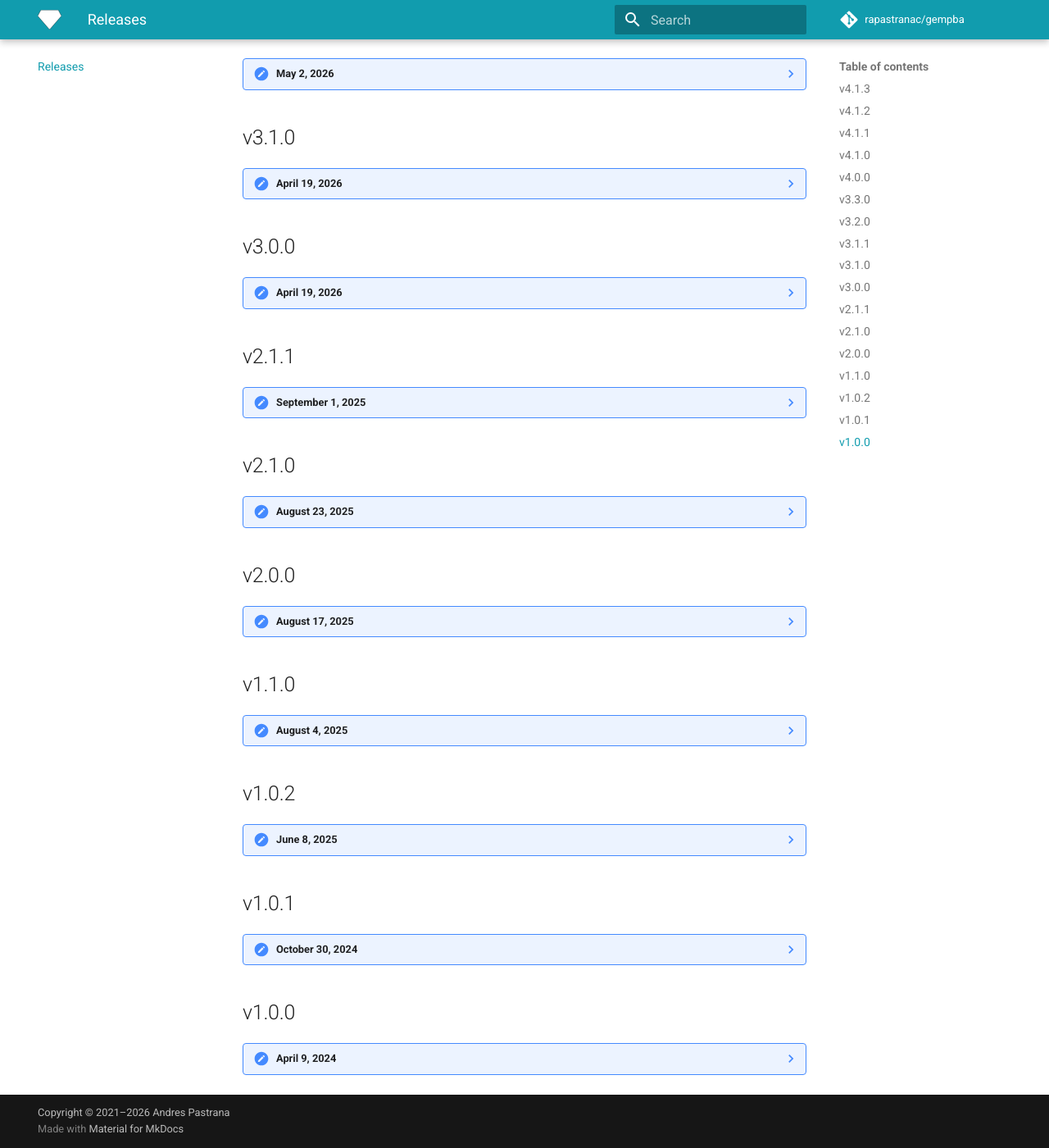
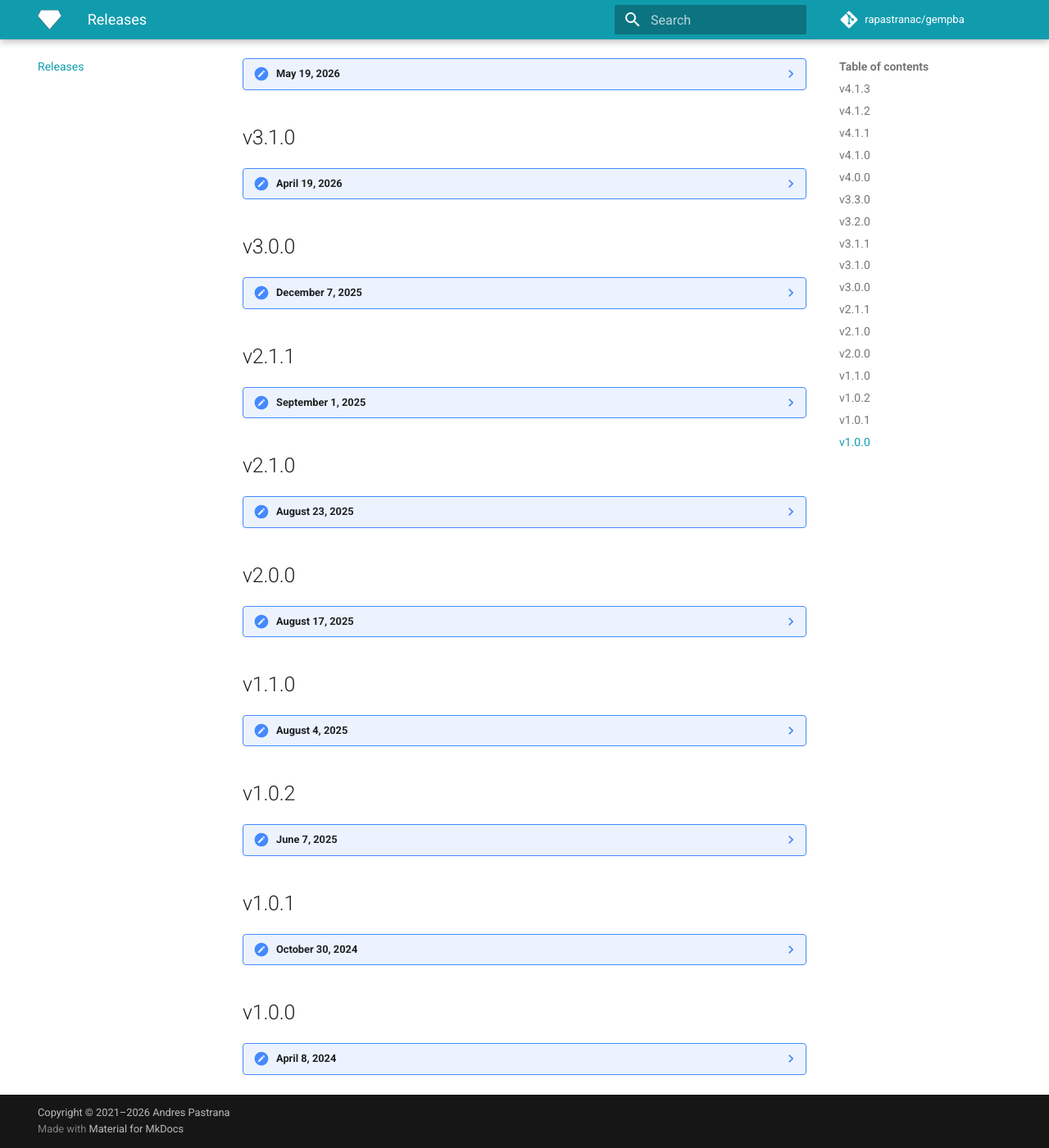
Before and after one commit to rapastranac/gempba-docs, an MkDocs documentation site: the page built from docs/releases.md, in a window 1280 px wide and 1400 px high, scrolled down 1562 px. Shown: the whole window at 82% size. Built offline with MkDocs 1.6.1 and Material for MkDocs 9.7.7, drawn with Linux system fonts in a browser that asks for light colours; comment, search, counter and statistics services are not loaded.

Commit message:
#8 Sync corrected release dates into the releases page
- Regenerate docs/releases.md against the corrected release notes
- Fixes four entries: v3.0.0 (December 7, 2025), v3.1.1 (May 19, 2026), v1.0.2 (June 7, 2025), v1.0.0 (April 8, 2024)

```diff
--- a/docs/releases.md
+++ b/docs/releases.md
@@ -227,7 +227,7 @@
 
 ## v3.1.1
 
-??? note "May 2, 2026"
+??? note "May 19, 2026"
 
     <small>[GitHub ↗](https://github.com/rapastranac/gempba/releases/tag/v3.1.1)</small>
 
@@ -318,7 +318,7 @@
 
 ## v3.0.0
 
-??? note "April 19, 2026"
+??? note "December 7, 2025"
 
     <small>[GitHub ↗](https://github.com/rapastranac/gempba/releases/tag/v3.0.0)</small>
 
@@ -520,7 +520,7 @@
 
 ## v1.0.2
 
-??? note "June 8, 2025"
+??? note "June 7, 2025"
 
     <small>[GitHub ↗](https://github.com/rapastranac/gempba/releases/tag/v1.0.2)</small>
 
@@ -627,7 +627,7 @@
 
 ## v1.0.0
 
-??? note "April 9, 2024"
+??? note "April 8, 2024"
 
     <small>[GitHub ↗](https://github.com/rapastranac/gempba/releases/tag/v1.0.0)</small>
 
```
